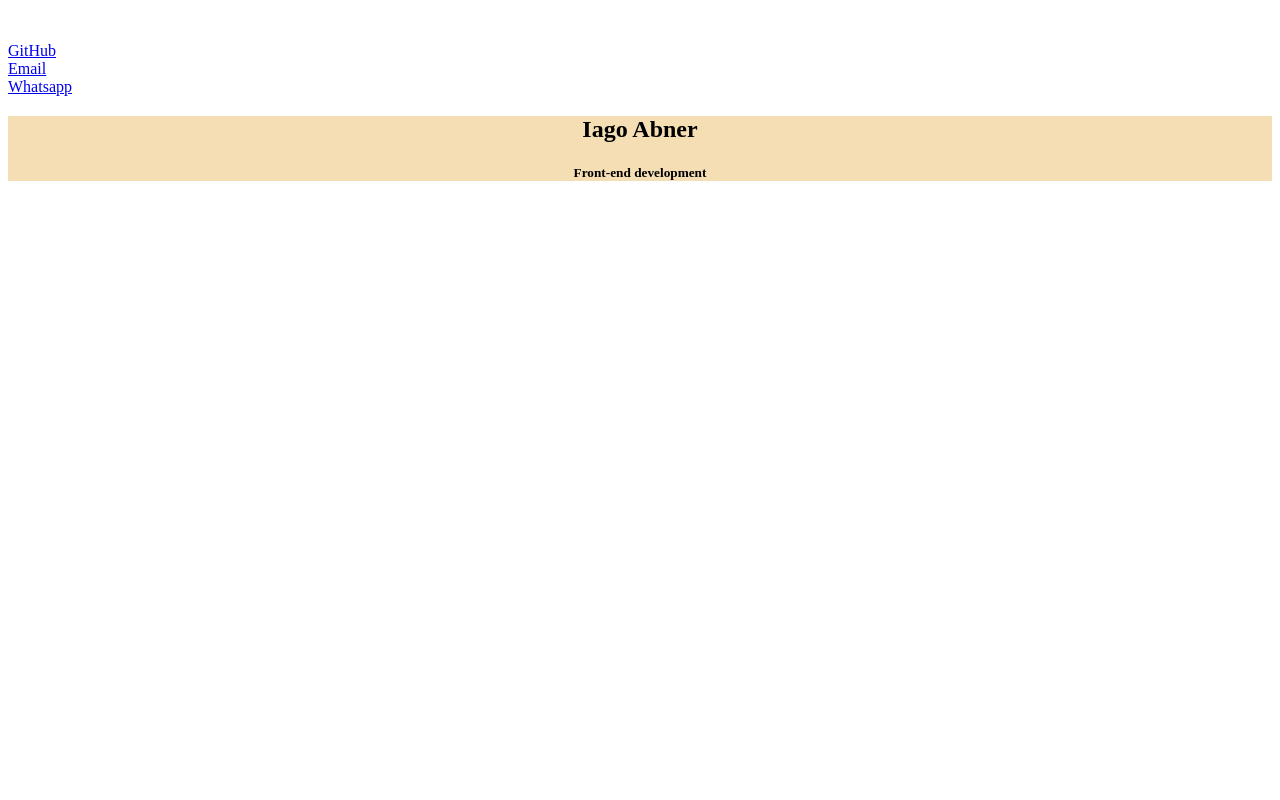
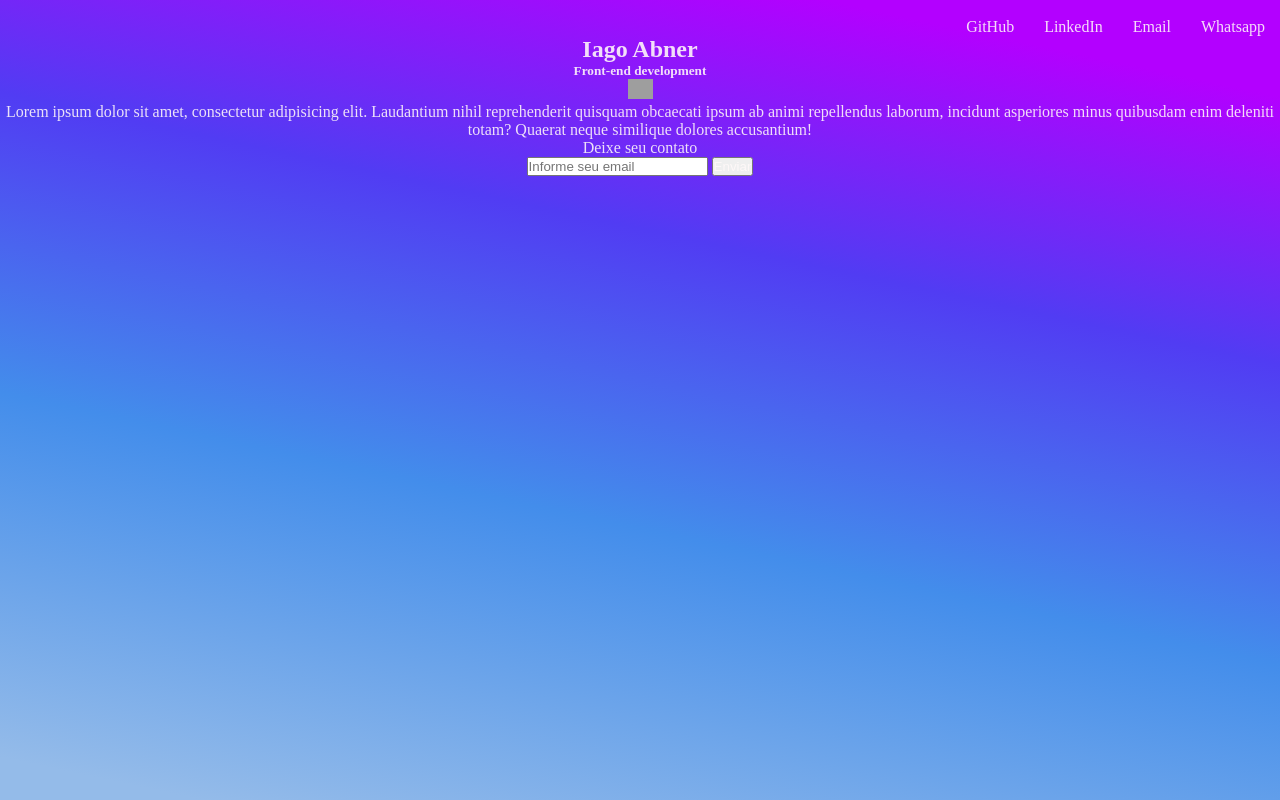
Before and after one commit to iago-abner/page-iagoabner, a plain HTML site: page index.html in a window 1280 px wide. Drawn offline with Linux system fonts and the light colour scheme; grey boxes are pictures that could not be loaded.

Commit message:
background/button

```diff
--- a/index.html
+++ b/index.html
@@ -1,5 +1,5 @@
 <!DOCTYPE html>
-<html lang="en">
+<html lang="pt-BR">
 <head>
   <meta charset="UTF-8">
   <meta http-equiv="X-UA-Compatible" content="IE=edge">
@@ -14,13 +14,16 @@
     </div>
     <ul>
       <li>
-        <a href="https://github.com/iago-abner">GitHub</a>
+        <a target="_blank" href="https://github.com/iago-abner">GitHub</a>
       </li>
       <li>
-        <a href="mailto:iagoabner.dev@gmail.com">Email</a>
+        <a target="_blank" href="https://www.linkedin.com/in/iago-abner/">LinkedIn</a>
       </li>
       <li>
-        <a href="we.ma/5584987248895">Whatsapp</a>
+        <a target="_blank" href="mailto:iagoabner.dev@gmail.com">Email</a>
+      </li>
+      <li>
+        <a target="_blank" href="wa.me/84987248895">Whatsapp</a>
       </li>
     </ul>
   </header>
@@ -31,7 +34,23 @@
         <h5>Front-end development</h5>
       </div>
       <div class="arrow">
-
+        <!-- <svg xmlns="http://www.w3.org/2000/svg" viewBox="0 0 320 512">
+        <path d="M310.6 246.6l-127.1 128C176.4 380.9 168.2 384 160 384s-16.38-3.125-22.63-9.375l-127.1-128C.2244 237.5-2.516 223.7 2.438 211.8S19.07 192 32 192h255.1c12.94 0 24.62 7.781 29.58 19.75S319.8 237.5 310.6 246.6z"/></svg> -->
+        <img id="arrow-img"src="https://img.icons8.com/external-those-icons-lineal-color-those-icons/24/000000/external-arrow-arrows-those-icons-lineal-color-those-icons-8.png"/>
+      </div>
+      <div class="about">
+        <p>
+          Lorem ipsum dolor sit amet, consectetur adipisicing elit. Laudantium nihil reprehenderit
+          quisquam obcaecati ipsum ab animi repellendus laborum, incidunt asperiores minus quibusdam
+          enim deleniti totam? Quaerat neque similique dolores accusantium!
+        </p>
+      </div>
+      <div class="form">
+        <p>Deixe seu contato</p>
+        <form action="">
+          <input type="text" placeholder="Informe seu email">
+          <button>Enviar</button>
+        </form>
       </div>
     </section>
   </main>
--- a/style.css
+++ b/style.css
@@ -1,12 +1,34 @@
 * {
   padding: 0;
+  margin: 0;
+  box-sizing: border-box;
+  color: #fff8f8e1;
 }
 
-li{
+a{
+  text-decoration: none;
+  padding: 0 15px
+}
+
+ul{
+  display: flex;
   justify-content: flex-end;
+  list-style: none;
+}
+
+#arrow-img{
+  width: 25px;
+  height: 20px;
+}
+
+body{
+  background: linear-gradient(12deg, rgba(148,187,233,1) 4%, rgba(67,141,235,1) 38%, rgba(81,60,243,1) 66%, rgba(179,0,255,1) 91%) no-repeat;
+  background-size: auto 100vh;
+}
+header{
+  margin: 0 auto;
 }
 
 main{
-  background: wheat;
   text-align: center;
 }
```
Also changed, not shown: 2 other files.
